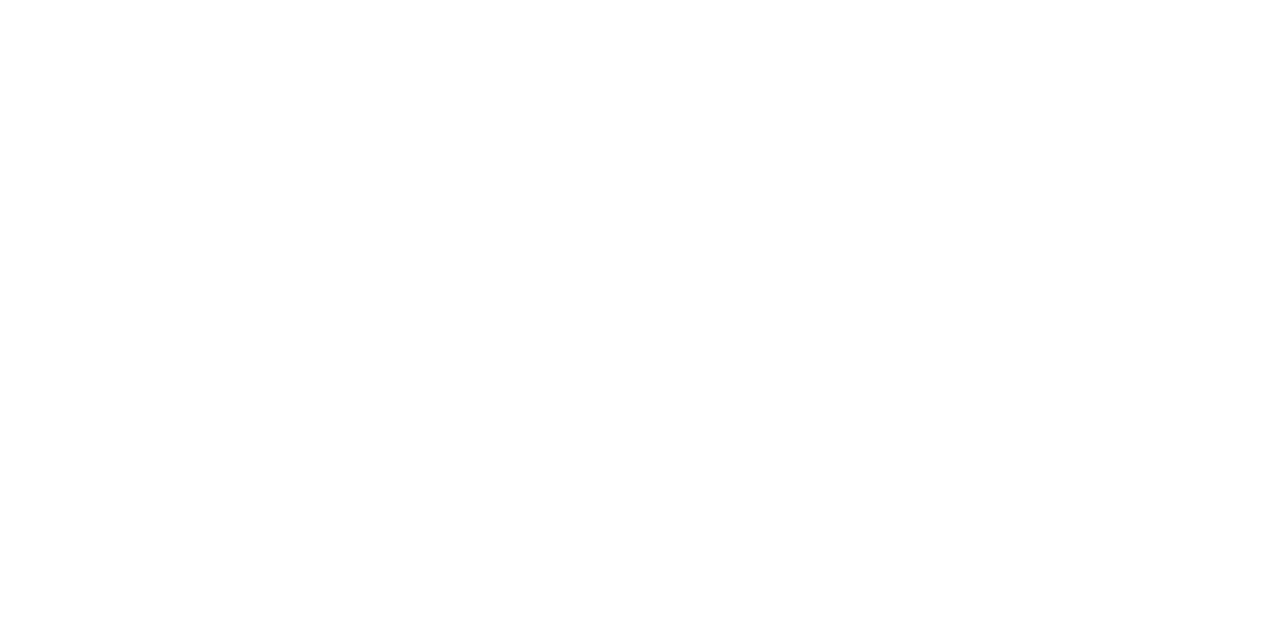
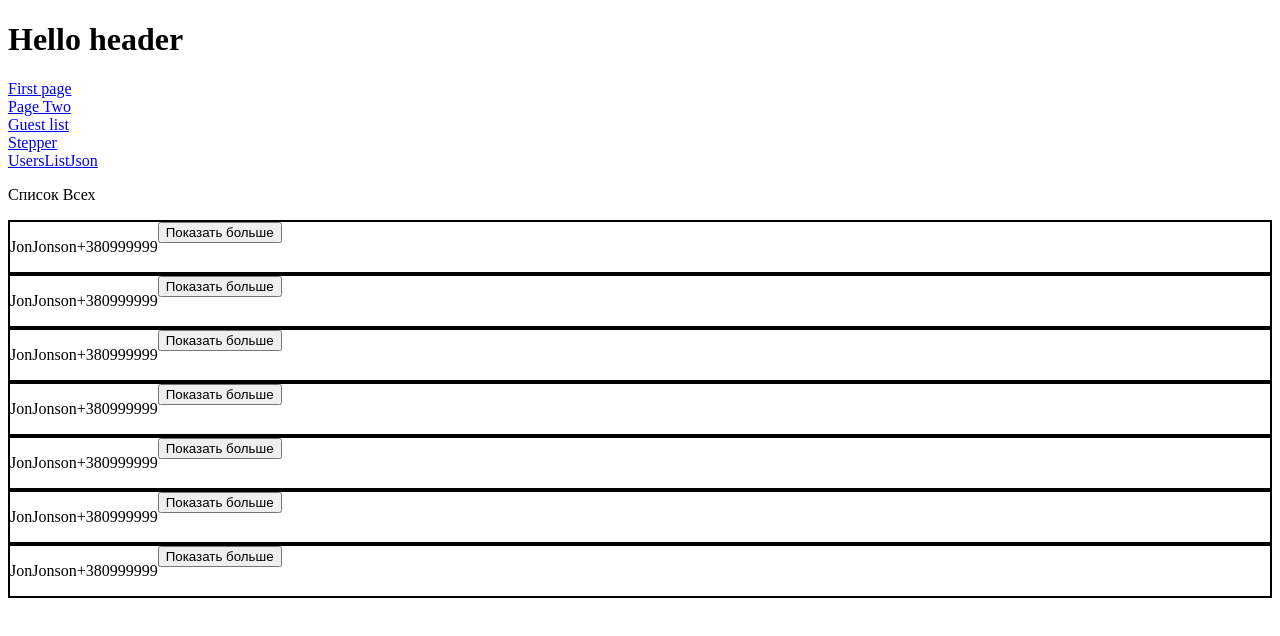
Before and after one commit to Shemet21-art/educational-project, a React (Create React App) app: page /UsersListJson in a window 1280 px wide. Before the commit this address had no page. Shown: the top 636 px of the page. Built offline with nearby package versions, Linux system fonts and the light colour scheme; data requests are answered from the project's data file.

Commit message:
Users and User card

```diff
--- a/src/App.js
+++ b/src/App.js
@@ -6,6 +6,9 @@
 import Layout from './Components/Layout/Layout';
 import ListGuest from './Components/ListGuest/ListGuest';
 import Stepper from './Components/Stepper/Stepper';
+import UsersListJson from './Components/UsersListJson/UsersListJson';
+import UserDetail from './Components/UsersListJson/UserDetail';
+
 
 
 
@@ -18,6 +21,8 @@
 <Route path='two' element={<PageTwo/>}/>
 <Route path='listAdd' element={<ListGuest/>} />
 <Route path='stepper' element={<Stepper/>}/>
+<Route path='UsersListJson' element={<UsersListJson/>}/>
+<Route path='/users/:id' element={<UserDetail/>}/>
 </Route>
  </Routes>
  </BrowserRouter>
--- a/src/Components/Header/Header.jsx
+++ b/src/Components/Header/Header.jsx
@@ -9,6 +9,7 @@
     <div><Link to="/two">Page Two</Link></div>
     <div><Link to="/listAdd">Guest list</Link></div>
     <div><Link to="/stepper">Stepper</Link></div>
+    <div><Link to="/UsersListJson">UsersListJson</Link></div>
      </>
     )
 }
--- a/src/Components/PageOne/PageOne.tsx
+++ b/src/Components/PageOne/PageOne.tsx
@@ -42,7 +42,7 @@
       <Button onClick={() => handlerChange(3)}> Pluss 3 </Button>
       <Button onClick={handlerClickPlusTen}>Minus 10</Button>
       <Button onClick={()=>handlerChange(10)} >Plus 10 </Button>
-      <Button onClick={add}>plus 1 per second</Button>c
+      <Button onClick={add}>plus 1 per second</Button>
       <h1>{value}</h1>
     </div>
   );
--- /dev/null
+++ b/src/Components/UsersListJson/UserDetail.tsx
@@ -0,0 +1,37 @@
+import { useParams } from "react-router-dom"
+import { useState, useEffect } from "react";
+
+function UserDetail(){
+
+    const [client, setClient]:any = useState([])
+
+    const {id} = useParams()
+    const getJsonData = async () => {
+        const response = await fetch(
+          `http://localhost:8000/clients/${id}`
+        ).then((response) => response.json());
+
+        setClient(response);
+      };
+
+      useEffect(() => {
+        getJsonData();
+      }, []);
+    console.log(id)
+
+    return(
+
+        <div> <h1>Info USER </h1>
+        <p>{client.name}</p>
+        <p>{client.surname}</p>
+        <p>{client.number}</p>
+        <p>{client.email}</p>
+        <img src={client.url}></img>
+        </div>
+
+
+
+    )
+}
+
+export default UserDetail
--- /dev/null
+++ b/src/Components/UsersListJson/UsersListJson.tsx
@@ -0,0 +1,45 @@
+import { useState, useEffect } from "react";
+import { Link } from "react-router-dom";
+
+const style = {
+  border: '2px solid #000',
+  display: 'flex',
+}
+
+
+
+function UsersListJson(){
+
+
+    const [clients, setClients] = useState([])
+
+    const getJsonData = async () => {
+        const response = await fetch(
+          "http://localhost:8000/clients"
+        ).then((response) => response.json());
+
+        setClients(response);
+      };
+
+      useEffect(() => {
+        getJsonData();
+      }, []);
+
+      console.log(clients)
+
+    return(
+        <div>
+            <p>Список Всех</p>
+            {clients.map((client)=>(<div style={style}><p>{client.name}{client.surname}{client.number}</p>
+            <Link to={`/users/${client.id}`}>
+            <button>
+              Показать больше
+            </button>
+            </Link>
+            </div>))}
+
+        </div>
+    )
+}
+
+export default UsersListJson
--- /dev/null
+++ b/src/db.json
@@ -0,0 +1,11 @@
+{
+    "clients": [
+      {"id":"1", "name":"Jon", "surname":"Jonson","number":"+380999999","email":"gooog@gmail.com","url":"https://encrypted-tbn0.gstatic.com/images?q=tbn:ANd9GcSpwt7n3BVyEHpH_1PBP9WZ69T1giKCRTizXg&usqp=CAU" },
+      {"id":"2", "name":"Jon", "surname":"Jonson","number":"+380999999","email":"gooog@gmail.com","url":"https://encrypted-tbn0.gstatic.com/images?q=tbn:ANd9GcSpwt7n3BVyEHpH_1PBP9WZ69T1giKCRTizXg&usqp=CAU" },
+      {"id":"3", "name":"Jon", "surname":"Jonson","number":"+380999999","email":"gooog@gmail.com","url":"https://encrypted-tbn0.gstatic.com/images?q=tbn:ANd9GcSpwt7n3BVyEHpH_1PBP9WZ69T1giKCRTizXg&usqp=CAU" },
+      {"id":"4", "name":"Jon", "surname":"Jonson","number":"+380999999","email":"gooog@gmail.com","url":"https://encrypted-tbn0.gstatic.com/images?q=tbn:ANd9GcSpwt7n3BVyEHpH_1PBP9WZ69T1giKCRTizXg&usqp=CAU" },
+      {"id":"5", "name":"Jon", "surname":"Jonson","number":"+380999999","email":"gooog@gmail.com","url":"https://encrypted-tbn0.gstatic.com/images?q=tbn:ANd9GcSpwt7n3BVyEHpH_1PBP9WZ69T1giKCRTizXg&usqp=CAU" },
+      {"id":"6", "name":"Jon", "surname":"Jonson","number":"+380999999","email":"gooog@gmail.com","url":"https://encrypted-tbn0.gstatic.com/images?q=tbn:ANd9GcSpwt7n3BVyEHpH_1PBP9WZ69T1giKCRTizXg&usqp=CAU" },
+      {"id":"7", "name":"Jon", "surname":"Jonson","number":"+380999999","email":"gooog@gmail.com","url":"https://encrypted-tbn0.gstatic.com/images?q=tbn:ANd9GcSpwt7n3BVyEHpH_1PBP9WZ69T1giKCRTizXg&usqp=CAU" }
+    ]
+  }
```
